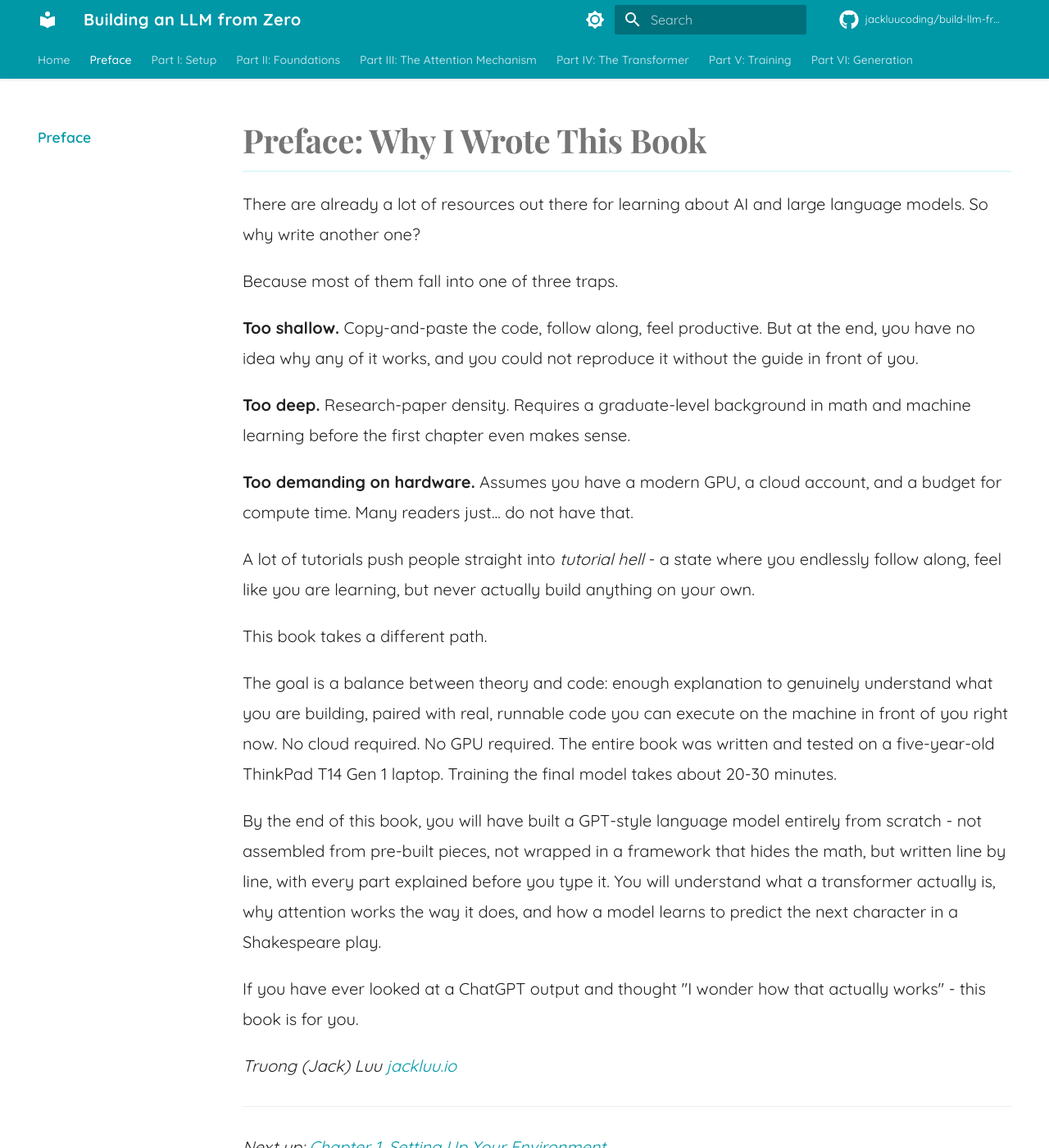
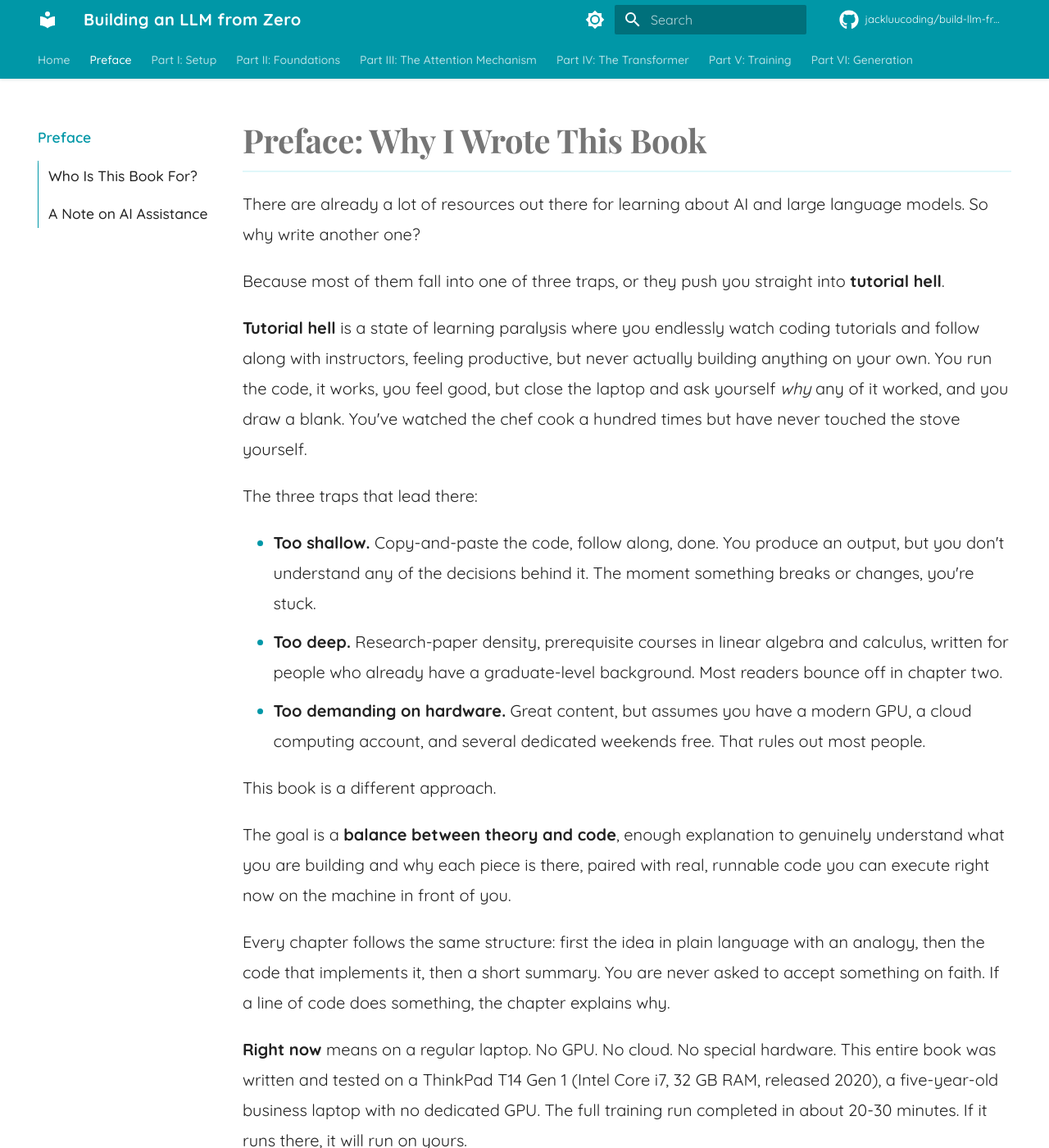
Before and after one commit to jackluucoding/build-llm-from-zero, an MkDocs documentation site: the page built from book/preface.md, in a window 1280 px wide and 1400 px high. Shown: the whole window at 82% size. Built offline with MkDocs 1.6.1 and Material for MkDocs 9.7.7, drawn with Linux system fonts in a browser that asks for light colours; some web fonts are replaced; comment, search, counter and statistics services are not loaded; some of the changed text lies outside the part shown.

Commit message:
edited text
Co-Authored-By: Claude Sonnet 4.6 <noreply@anthropic.com>

```diff
--- a/book/preface.md
+++ b/book/preface.md
@@ -2,23 +2,50 @@
 
 There are already a lot of resources out there for learning about AI and large language models. So why write another one?
 
-Because most of them fall into one of three traps.
+Because most of them fall into one of three traps, or they push you straight into **tutorial hell**.
 
-**Too shallow.** Copy-and-paste the code, follow along, feel productive. But at the end, you have no idea why any of it works, and you could not reproduce it without the guide in front of you.
+**Tutorial hell** is a state of learning paralysis where you endlessly watch coding tutorials and follow along with instructors, feeling productive, but never actually building anything on your own. You run the code, it works, you feel good, but close the laptop and ask yourself *why* any of it worked, and you draw a blank. You've watched the chef cook a hundred times but have never touched the stove yourself.
 
-**Too deep.** Research-paper density. Requires a graduate-level background in math and machine learning before the first chapter even makes sense.
+The three traps that lead there:
 
-**Too demanding on hardware.** Assumes you have a modern GPU, a cloud account, and a budget for compute time. Many readers just... do not have that.
+- **Too shallow.** Copy-and-paste the code, follow along, done. You produce an output, but you don't understand any of the decisions behind it. The moment something breaks or changes, you're stuck.
+- **Too deep.** Research-paper density, prerequisite courses in linear algebra and calculus, written for people who already have a graduate-level background. Most readers bounce off in chapter two.
+- **Too demanding on hardware.** Great content, but assumes you have a modern GPU, a cloud computing account, and several dedicated weekends free. That rules out most people.
 
-A lot of tutorials push people straight into *tutorial hell* - a state where you endlessly follow along, feel like you are learning, but never actually build anything on your own.
+This book is a different approach.
 
-This book takes a different path.
+The goal is a **balance between theory and code**, enough explanation to genuinely understand what you are building and why each piece is there, paired with real, runnable code you can execute right now on the machine in front of you.
 
-The goal is a balance between theory and code: enough explanation to genuinely understand what you are building, paired with real, runnable code you can execute on the machine in front of you right now. No cloud required. No GPU required. The entire book was written and tested on a five-year-old ThinkPad T14 Gen 1 laptop. Training the final model takes about 20-30 minutes.
+Every chapter follows the same structure: first the idea in plain language with an analogy, then the code that implements it, then a short summary. You are never asked to accept something on faith. If a line of code does something, the chapter explains why.
 
-By the end of this book, you will have built a GPT-style language model entirely from scratch - not assembled from pre-built pieces, not wrapped in a framework that hides the math, but written line by line, with every part explained before you type it. You will understand what a transformer actually is, why attention works the way it does, and how a model learns to predict the next character in a Shakespeare play.
+**Right now** means on a regular laptop. No GPU. No cloud. No special hardware.
+This entire book was written and tested on a ThinkPad T14 Gen 1 (Intel Core i7, 32 GB RAM, released 2020), a five-year-old business laptop with no dedicated GPU. The full training run completed in about 20-30 minutes. If it runs there, it will run on yours.
 
-If you have ever looked at a ChatGPT output and thought "I wonder how that actually works" - this book is for you.
+Setup is minimal: Python and PyTorch. That's it. No accounts to create, no clusters to configure.
+
+---
+
+## Who Is This Book For?
+
+**Beginners who learn by building.**
+You know some Python, you're curious about AI, and you want to actually understand how it works, not just use someone else's model. You want to go from zero to a working language model, line by line, without getting stuck in tutorial hell.
+
+**Instructors and professors.**
+You want classroom-ready material: concepts clear enough to teach, code that runs on a student's laptop in a single class session, and a structure that maps cleanly to a lecture. This book is designed to be that.
+
+**IT/IS professionals.**
+You work with AI tools every day but want to understand what's happening under the hood. You don't need a PhD, you need a clear explanation of the architecture, a working example, and code you can actually read and modify.
+
+**Parents teaching their kids.**
+AI is everywhere. If you want to introduce your child to how it actually works, not just how to use it, this book gives you a concrete, hands-on project you can work through together. Build something real. Ask questions. Break it and fix it. That's how learning sticks.
+
+---
+
+## A Note on AI Assistance
+
+This book was written by [Truong (Jack) Luu](https://jackluu.io/). Claude (by Anthropic) was used as an AI assistant to help with writing plans, generating code drafts, and editing prose. All code was reviewed, edited, and tested by the author on a local machine. Every example in this book runs exactly as shown.
+
+---
 
 *Truong (Jack) Luu*
 *[jackluu.io](https://jackluu.io)*
--- a/book/section-1-foundations/ch02-what-is-an-llm.md
+++ b/book/section-1-foundations/ch02-what-is-an-llm.md
@@ -1,55 +1,6 @@
 # Chapter 2: What Is a Language Model?
 
 > No code in this chapter, just ideas. Grab a snack.
-
----
-
-## Why Did I Write This Book?
-
-There are already a lot of resources out there for learning about AI and large language models. So why write another one?
-
-Because most of them fall into one of three traps, or they push you straight into **tutorial hell**.
-
-**Tutorial hell** is a state of learning paralysis where you endlessly watch coding tutorials and follow along with instructors, feeling productive, but never actually building anything on your own. You run the code, it works, you feel good, but close the laptop and ask yourself *why* any of it worked, and you draw a blank. You've watched the chef cook a hundred times but have never touched the stove yourself.
-
-The three traps that lead there:
-
-- **Too shallow.** Copy-and-paste the code, follow along, done. You produce an output, but you don't understand any of the decisions behind it. The moment something breaks or changes, you're stuck.
-- **Too deep.** Research-paper density, prerequisite courses in linear algebra and calculus, written for people who already have a graduate-level background. Most readers bounce off in chapter two.
-- **Too demanding on hardware.** Great content, but assumes you have a modern GPU, a cloud computing account, and several dedicated weekends free. That rules out most people.
-
-This book is a different approach.
-
-The goal is a **balance between theory and code**, enough explanation to genuinely understand what you are building and why each piece is there, paired with real, runnable code you can execute right now on the machine in front of you.
-
-Every chapter follows the same structure: first the idea in plain language with an analogy, then the code that implements it, then a short summary. You are never asked to accept something on faith. If a line of code does something, the chapter explains why.
-
-**Right now** means on a regular laptop. No GPU. No cloud. No special hardware.
-This entire book was written and tested on a ThinkPad T14 Gen 1 (Intel Core i7, 32 GB RAM, released 2020), a five-year-old business laptop with no dedicated GPU. The full training run completed in about 20-30 minutes. If it runs there, it will run on yours.
-
-Setup is minimal: Python and PyTorch. That's it. No accounts to create, no clusters to configure.
-
----
-
-### Who Is This Book For?
-
-**Beginners who learn by building.**
-You know some Python, you're curious about AI, and you want to actually understand how it works, not just use someone else's model. You want to go from zero to a working language model, line by line, without getting stuck in tutorial hell.
-
-**Instructors and professors.**
-You want classroom-ready material: concepts clear enough to teach, code that runs on a student's laptop in a single class session, and a structure that maps cleanly to a lecture. This book is designed to be that.
-
-**IT/IS professionals.**
-You work with AI tools every day but want to understand what's happening under the hood. You don't need a PhD, you need a clear explanation of the architecture, a working example, and code you can actually read and modify.
-
-**Parents teaching their kids.**
-AI is everywhere. If you want to introduce your child to how it actually works, not just how to use it, this book gives you a concrete, hands-on project you can work through together. Build something real. Ask questions. Break it and fix it. That's how learning sticks.
-
----
-
-### A Note on AI Assistance
-
-This book was written by [Truong (Jack) Luu](https://jackluu.io/). Claude (by Anthropic) was used as an AI assistant to help with writing plans, generating code drafts, and editing prose. All code was reviewed, edited, and tested by the author on a local machine. Every example in this book runs exactly as shown.
 
 ---
 
```
